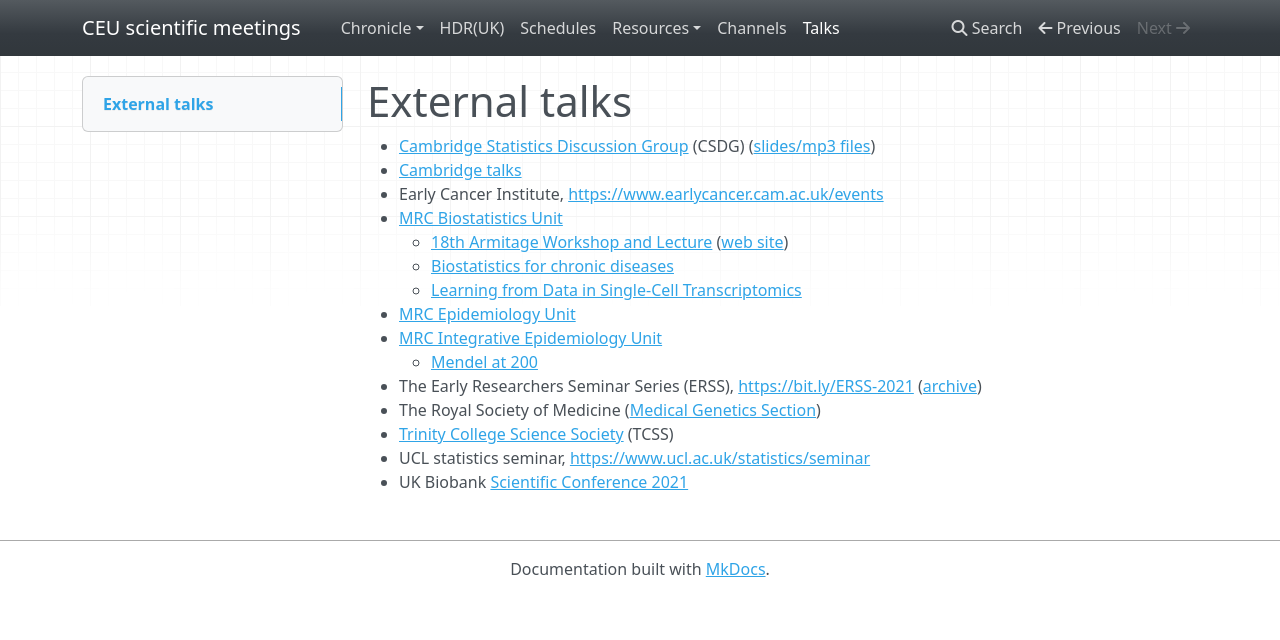
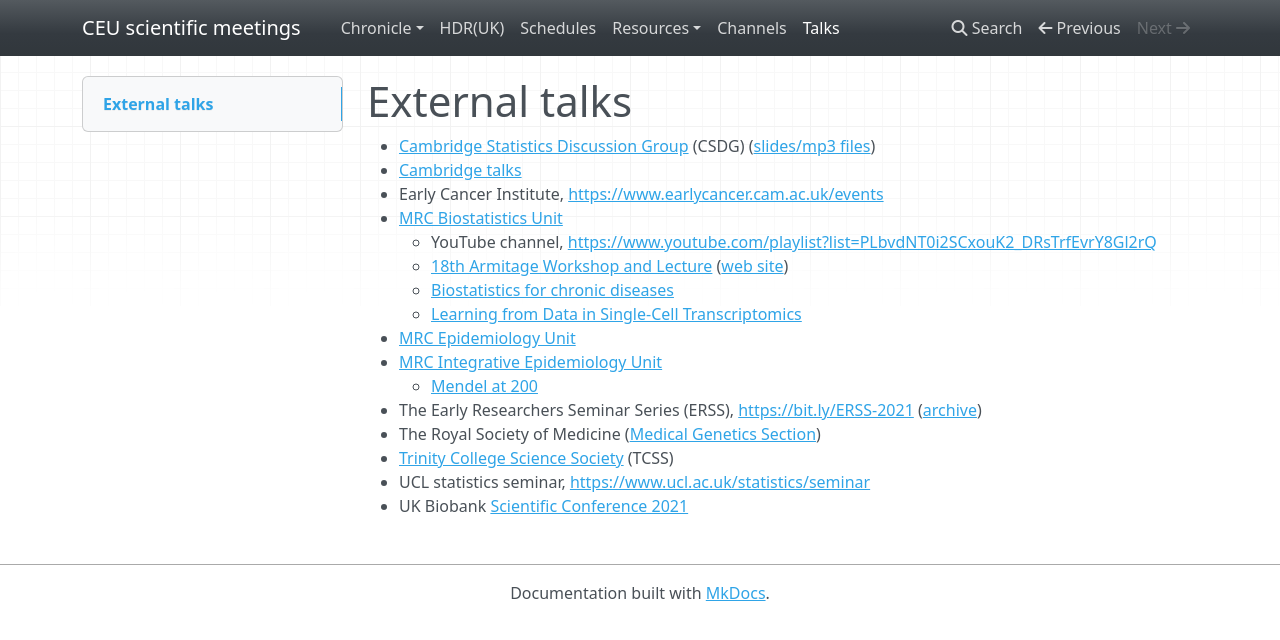
Before and after one commit to cambridge-ceu/CEU-matters, an MkDocs documentation site: the page built from docs/talks.md, in a window 1280 px wide. Shown: the top 640 px of the page. Built offline with MkDocs 1.6.1, drawn with Linux system fonts in a browser that asks for light colours; nearby versions of some CDN libraries; a script that is not in the unit is left out.

Commit message:
.gitignore

```diff
--- a/docs/talks.md
+++ b/docs/talks.md
@@ -4,6 +4,7 @@
 * [Cambridge talks](https://talks.cam.ac.uk/index)
 * Early Cancer Institute, <https://www.earlycancer.cam.ac.uk/events>
 * [MRC Biostatistics Unit](https://www.mrc-bsu.cam.ac.uk/news-and-events/cambridge-bsu-lectures-in-biomedical-data-science/)
+    - YouTube channel, <https://www.youtube.com/playlist?list=PLbvdNT0i2SCxouK2_DRsTrfEvrY8Gl2rQ>
     - <span style="color:red">[18th Armitage Workshop and Lecture](https://www.eventbrite.co.uk/e/18th-armitage-workshop-and-lecture-tickets-168410583589)</span> ([web site](https://www.mrc-bsu.cam.ac.uk/news-and-events/armitage-lectureships-and-workshops/))
     - <span style="color:red">[Biostatistics for chronic diseases](https://www.eventbrite.co.uk/e/biostatistics-for-chronic-diseases-symposium-tickets-176328091067?ref=estw)</span>
     - <span style="color:red">[Learning from Data in Single-Cell Transcriptomics](https://www.eventbrite.co.uk/e/cambridge-bsu-lecture-in-biomedical-data-science-prof-sandrine-dudoit-tickets-251259533027)</span>
```
